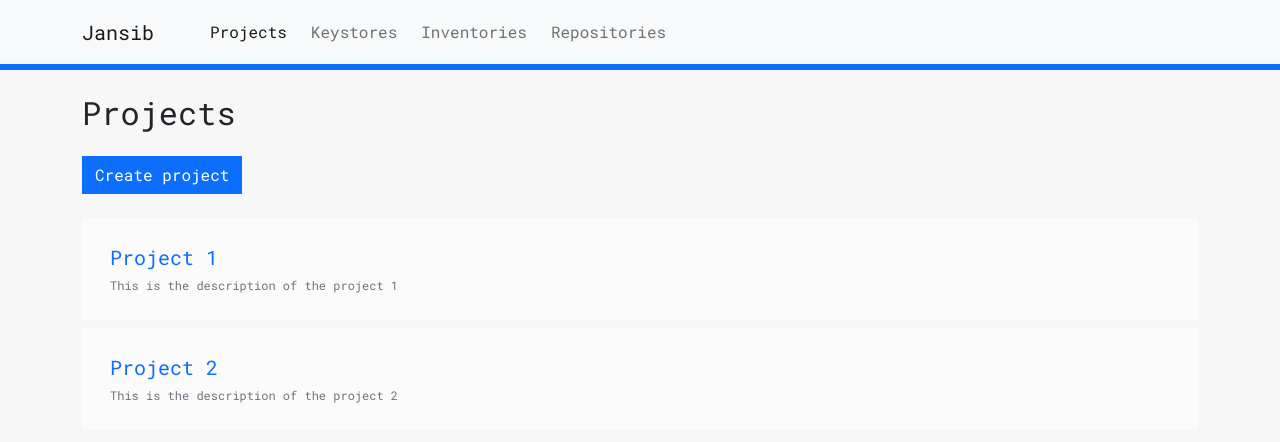
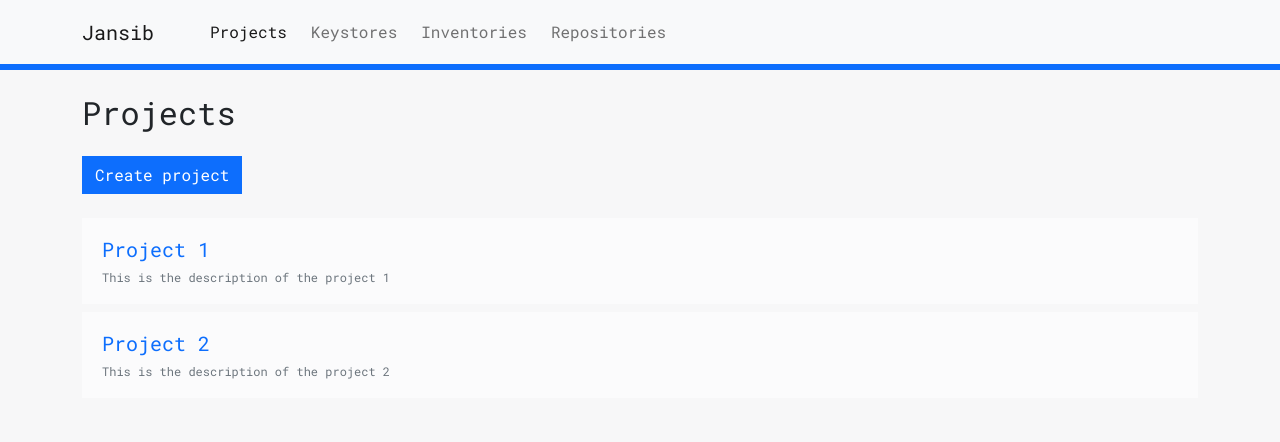
Before and after one commit to fooock/jansib, an Angular app in the folder jansib-ui/: page /projects in a window 1280 px wide. Shown: the top 442 px of the page. Built offline with nearby package versions, Linux system fonts and the light colour scheme.

Commit message:
update project detail

```diff
--- a/jansib-ui/src/app/project/list/list.component.html
+++ b/jansib-ui/src/app/project/list/list.component.html
@@ -1,5 +1,5 @@
 <div class="mt-4">
-  <div class="project bg-data border-data p-4 mt-2" *ngFor="let item of projects">
+  <div class="project bg-data border-data p-3 mt-2" *ngFor="let item of projects">
     <a href="" class="project-block">
       <p class="lead m-0">{{ item.name }}</p>
       <small class="text-secondary">{{ item.description }}</small>
```
